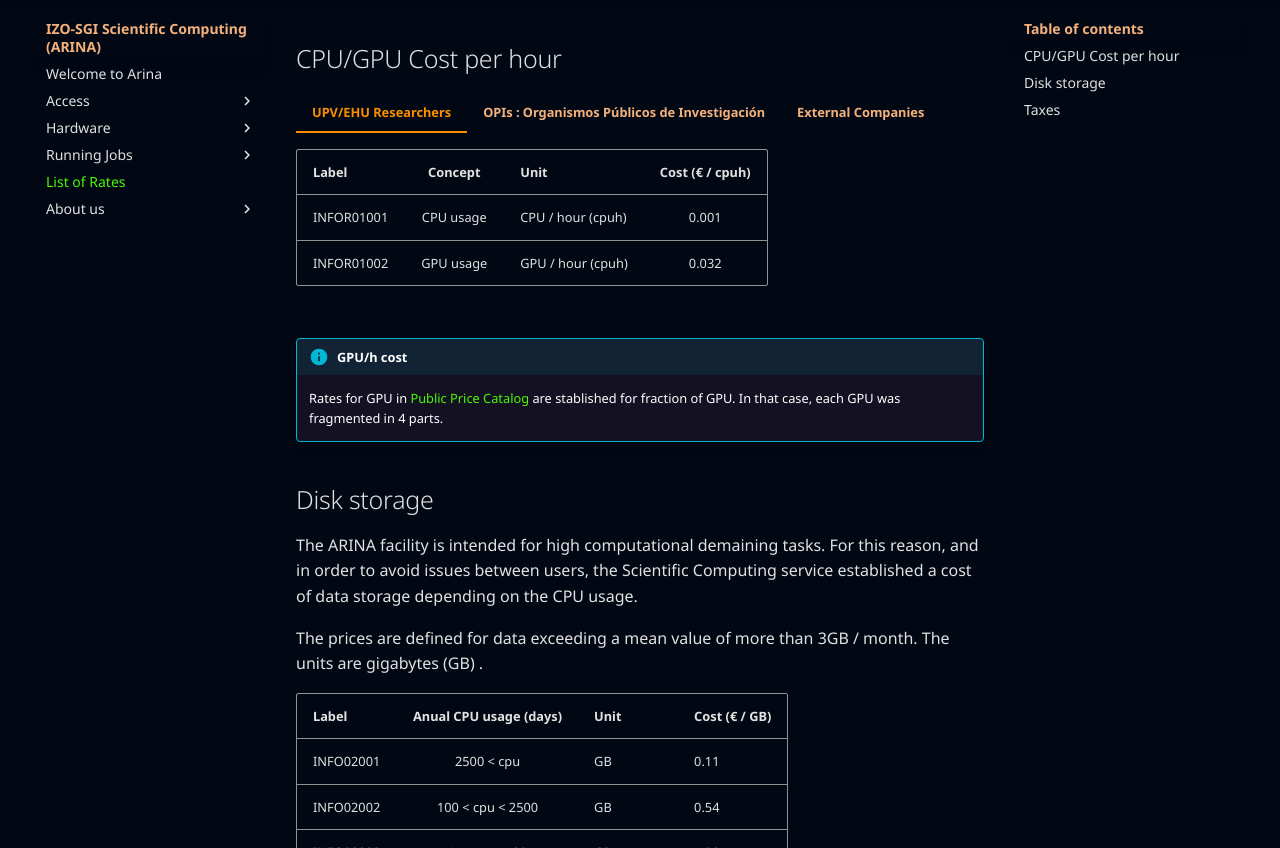
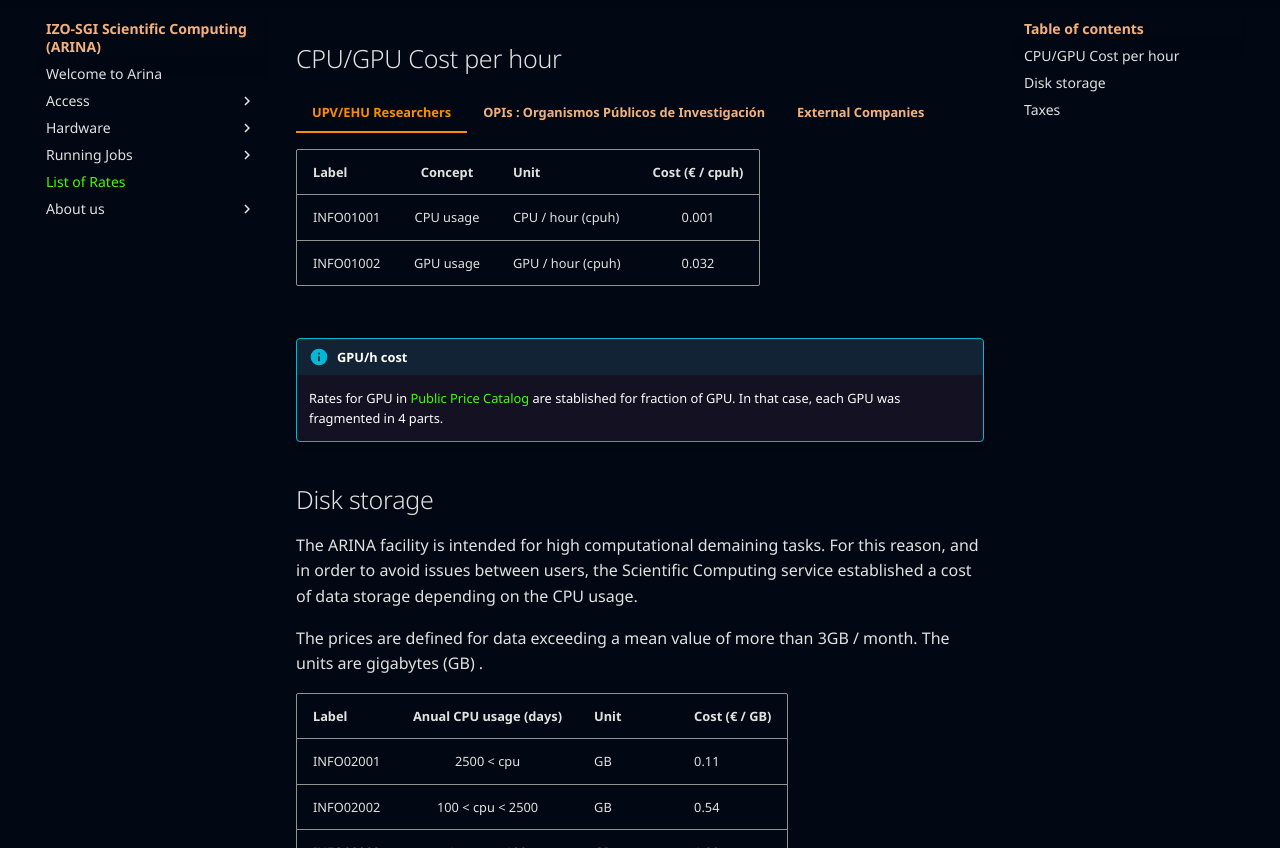
Before and after one commit to izosgi/izosgi-mkdocs, an MkDocs documentation site: the page built from docs/prices.md, in a window 1280 px wide and 900 px high, scrolled down 312 px, cut to the strip 52-900 px from the top of the window. Built offline with MkDocs 1.6.1 and Material for MkDocs 9.7.7, drawn with Linux system fonts in a browser that asks for light colours; some web fonts are replaced.

Commit message:
Fixing labels

```diff
--- a/docs/prices.md
+++ b/docs/prices.md
@@ -11,21 +11,21 @@ You can consult the [Public Price Catalog](https://www.ehu.eus/SGIker/tarifas_ge
 === "UPV/EHU Researchers"
     | Label       |      Concept         |   Unit     |     Cost (€ / cpuh)     |
     |-----------------|:---------------:|--------------|:-----------:|
-    | INFOR01001 | CPU usage  |   CPU / hour (cpuh)  | 0.001 |
-    | INFOR01002 | GPU usage  |   GPU / hour (cpuh)  | 0.032 |
+    | INFO01001 | CPU usage  |   CPU / hour (cpuh)  | 0.001 |
+    | INFO01002 | GPU usage  |   GPU / hour (cpuh)  | 0.032 |
 
 
 === "OPIs : Organismos Públicos de Investigación"
     | Label       |      Concept         |   Unit     |     Cost (€ / cpuh)     |
     |-----------------|:---------------:|--------------|:-----------:|
-    | INFOR01001 | CPU usage  |   CPU / hour (cpuh)  | 0.006 |
-    | INFOR01002 | GPU usage  |   GPU / hour (cpuh)  | 0.236 |
+    | INFO01001 | CPU usage  |   CPU / hour (cpuh)  | 0.006 |
+    | INFO01002 | GPU usage  |   GPU / hour (cpuh)  | 0.236 |
 
 === "External Companies"
     | Label       |      Concept         |   Unit     |     Cost (€ / cpuh)     |
     |-----------------|:---------------:|--------------|:-----------:|
-    | INFOR01001 | CPU usage  |   CPU / hour (cpuh)  | 0.010 |
-    | INFOR01002 | GPU usage  |   GPU / hour (cpuh)  | 0.356 |
+    | INFO01001 | CPU usage  |   CPU / hour (cpuh)  | 0.010 |
+    | INFO01002 | GPU usage  |   GPU / hour (cpuh)  | 0.356 |
 
 
 !!! info "GPU/h cost "
```
